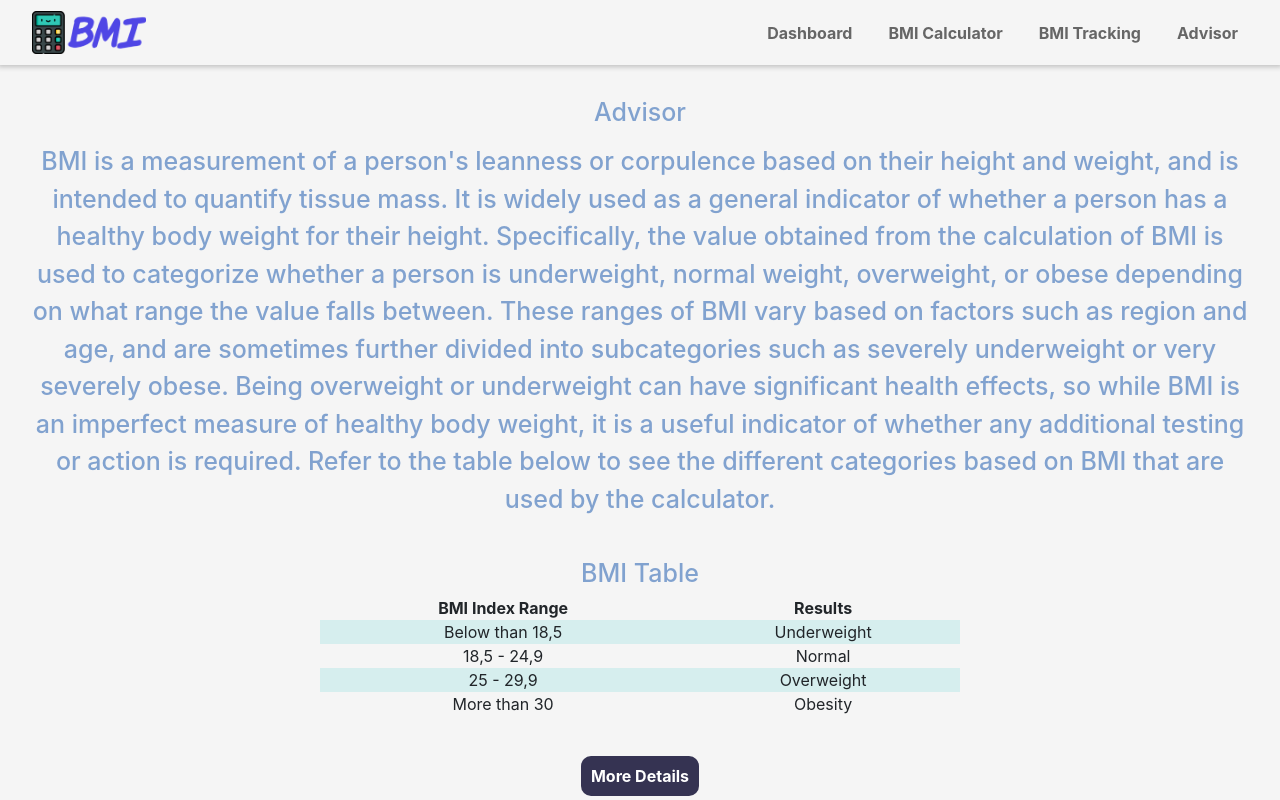
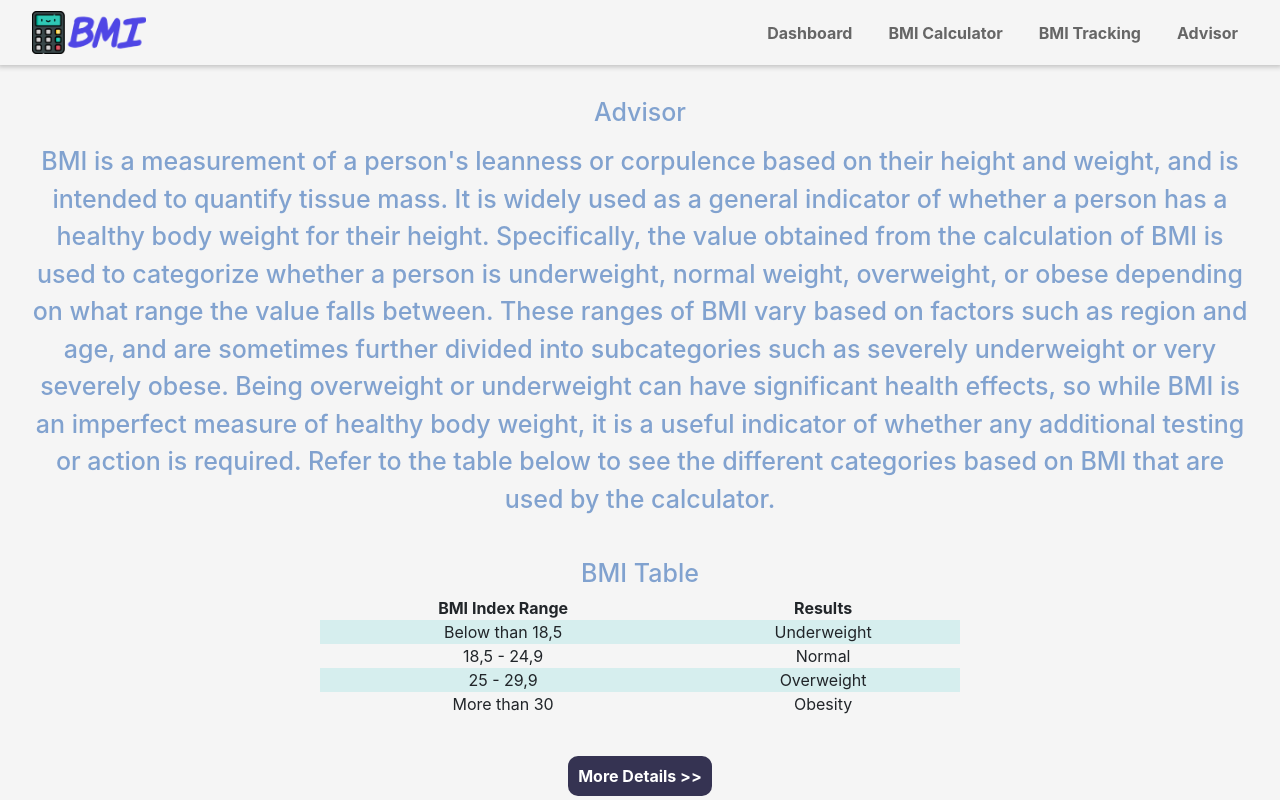
Before and after one commit to lukast2410/BMI_Calculator, a React (Create React App) app: page /advisor in a window 1280 px wide. Shown: the top 800 px of the page. Built offline with nearby package versions, Linux system fonts and the light colour scheme.

Commit message:
fixed few stuff

```diff
--- a/src/pages/Advisor.jsx
+++ b/src/pages/Advisor.jsx
@@ -108,8 +108,7 @@ export default function Advisor() {
       <br />
       <br />
       <div className="suggestion">
-        {/*<a href="AdvisorDetail.jsx">More Details {">>"}</a>*/}
-        <Link to="/advisordetail">More Details</Link>
+        <a href="AdvisorDetail.jsx">More Details {">>"}</a>
       </div>
 
       <br />
```
